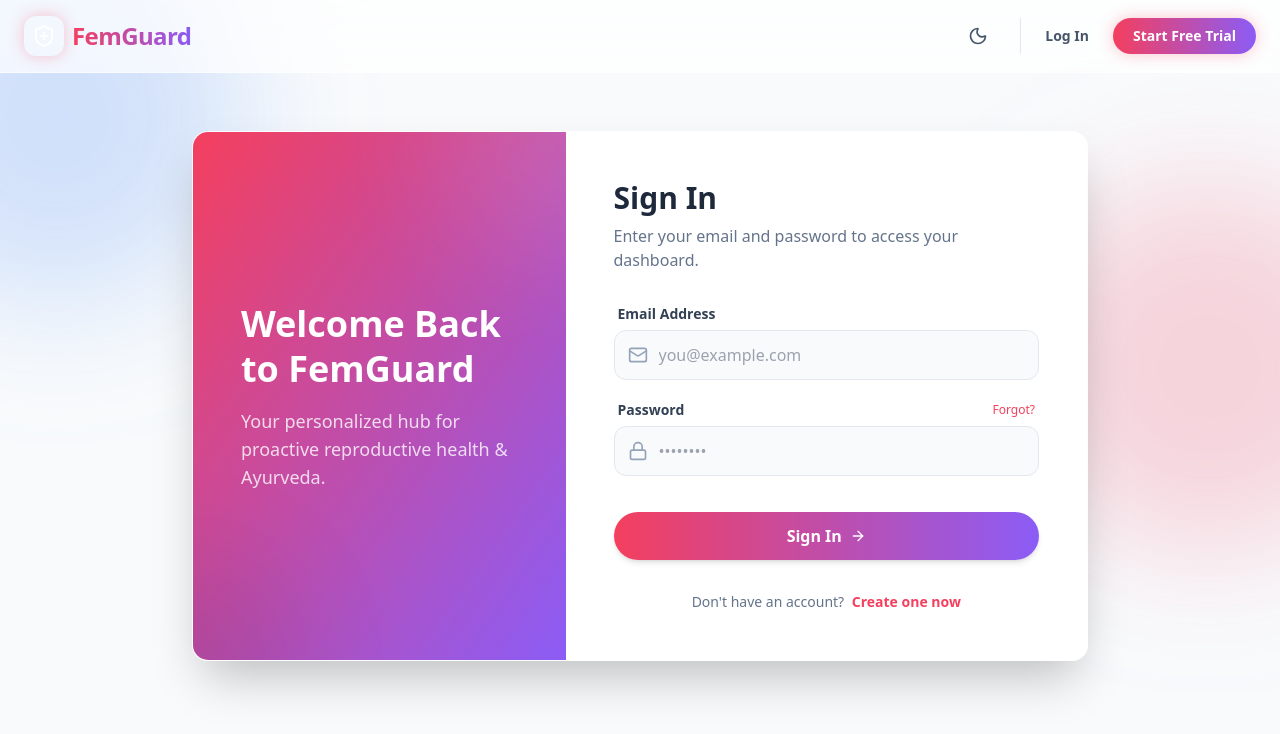
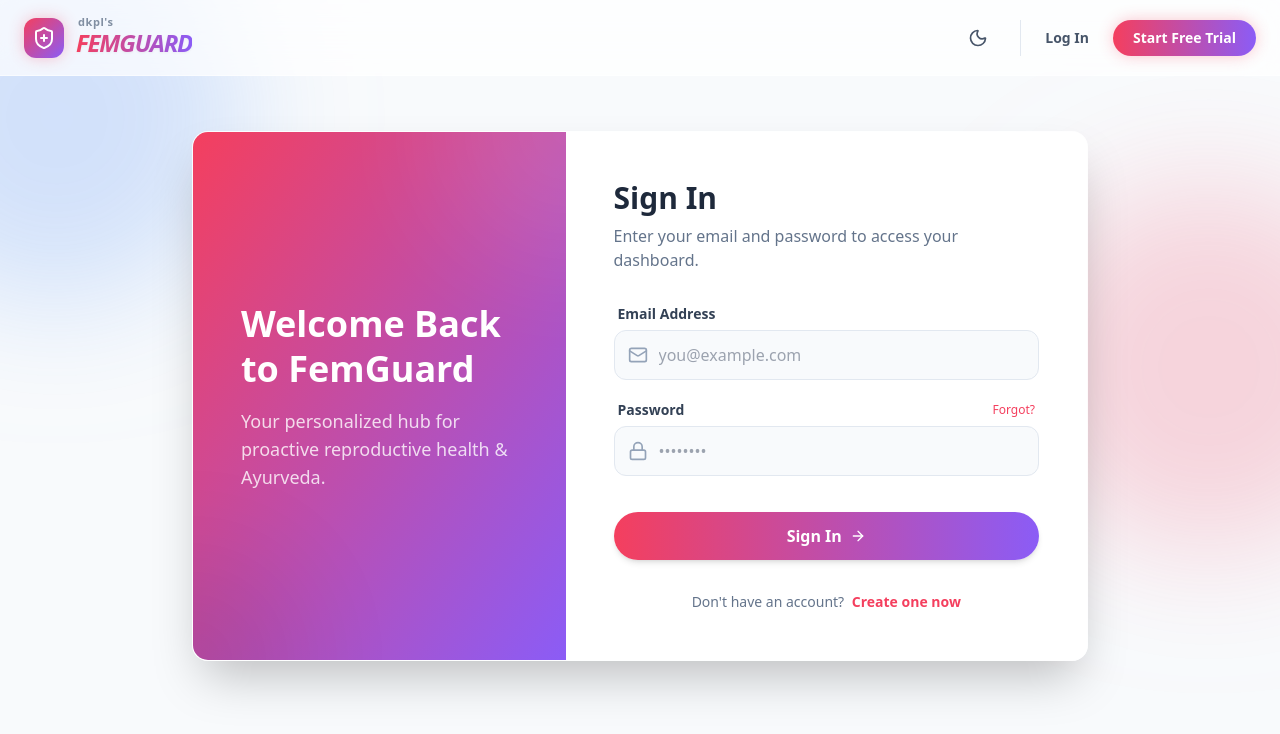
Before and after one commit to OmiJ80/FemGuardBackendDeploy, a React (Vite) app in the folder frontend/: page /login in a window 1280 px wide. Shown: the top 734 px of the page. Built offline with nearby package versions, Linux system fonts and the light colour scheme.

Commit message:
all chnges with frontendfv

```diff
--- a/frontend/src/components/Navbar.jsx
+++ b/frontend/src/components/Navbar.jsx
@@ -22,13 +22,16 @@ const Navbar = () => {
             transition={{ duration: 0.5, type: 'spring' }}
             className="px-6 py-4 bg-white/70 dark:bg-slate-900/80 backdrop-blur-xl border-b border-white/50 dark:border-white/10 fixed w-full top-0 flex justify-between items-center z-50 transition-colors duration-300"
         >
-            <Link to="/" className="flex items-center gap-2 group">
-                <div className="p-2 bg-gradient-to-br from-primary-400 to-primary-600 rounded-xl shadow-glow group-hover:scale-105 transition-transform">
+            <Link to="/" className="flex items-center gap-3 group">
+                <div className="p-2 bg-gradient-to-br from-primary to-accent rounded-xl shadow-glow group-hover:scale-110 group-hover:rotate-3 transition-all duration-300">
                     <ShieldPlus className="w-6 h-6 text-white" />
                 </div>
-                <span className="text-2xl font-black tracking-tight text-gradient">
-                    FemGuard
-                </span>
+                <div className="flex flex-col leading-none">
+                    <span className="text-[11px] font-bold text-slate-500/80 dark:text-slate-400/80 lowercase tracking-wider ml-0.5 group-hover:text-primary transition-colors duration-300">dkpl's</span>
+                    <span className="text-2xl font-black tracking-tighter uppercase italic bg-gradient-to-r from-primary to-accent bg-clip-text text-transparent drop-shadow-sm group-hover:drop-shadow-md transition-all">
+                        FemGuard
+                    </span>
+                </div>
             </Link>
 
             <div className="flex gap-4 items-center">
--- a/frontend/src/pages/RiskAssessment.jsx
+++ b/frontend/src/pages/RiskAssessment.jsx
@@ -216,8 +216,13 @@ const RiskAssessment = () => {
             <div className="glass-panel p-6 md:p-10">
                 {/* Progress Tracking */}
                 <div className="mb-10 text-center">
-                    <h2 className="text-3xl font-black text-primary mb-2">FemGuard Risk Assessment</h2>
-                    <p className="text-gray-500">Step-by-step Ayurvedic & Metabolic analysis</p>
+                    <div className="inline-flex flex-col items-center mb-1 group cursor-default">
+                        <span className="text-sm font-bold text-slate-500/80 dark:text-slate-400/80 lowercase tracking-[0.2em] mb-1 transition-all group-hover:text-primary">dkpl's</span>
+                        <h2 className="text-5xl md:text-6xl font-black leading-none tracking-tighter uppercase italic bg-gradient-to-r from-primary to-accent bg-clip-text text-transparent drop-shadow-sm group-hover:drop-shadow-md transition-all">
+                            FemGuard
+                        </h2>
+                    </div>
+                    <p className="text-slate-500 dark:text-slate-400 font-medium mt-4">PCOS, Metabolic syndrome & Infertility Risk Assessment</p>
 
                     <div className="mt-8 flex justify-between items-center max-w-md mx-auto relative px-4">
                         <div className="absolute top-1/2 left-0 w-full h-1 bg-gray-200 -translate-y-1/2 z-0"></div>
```
